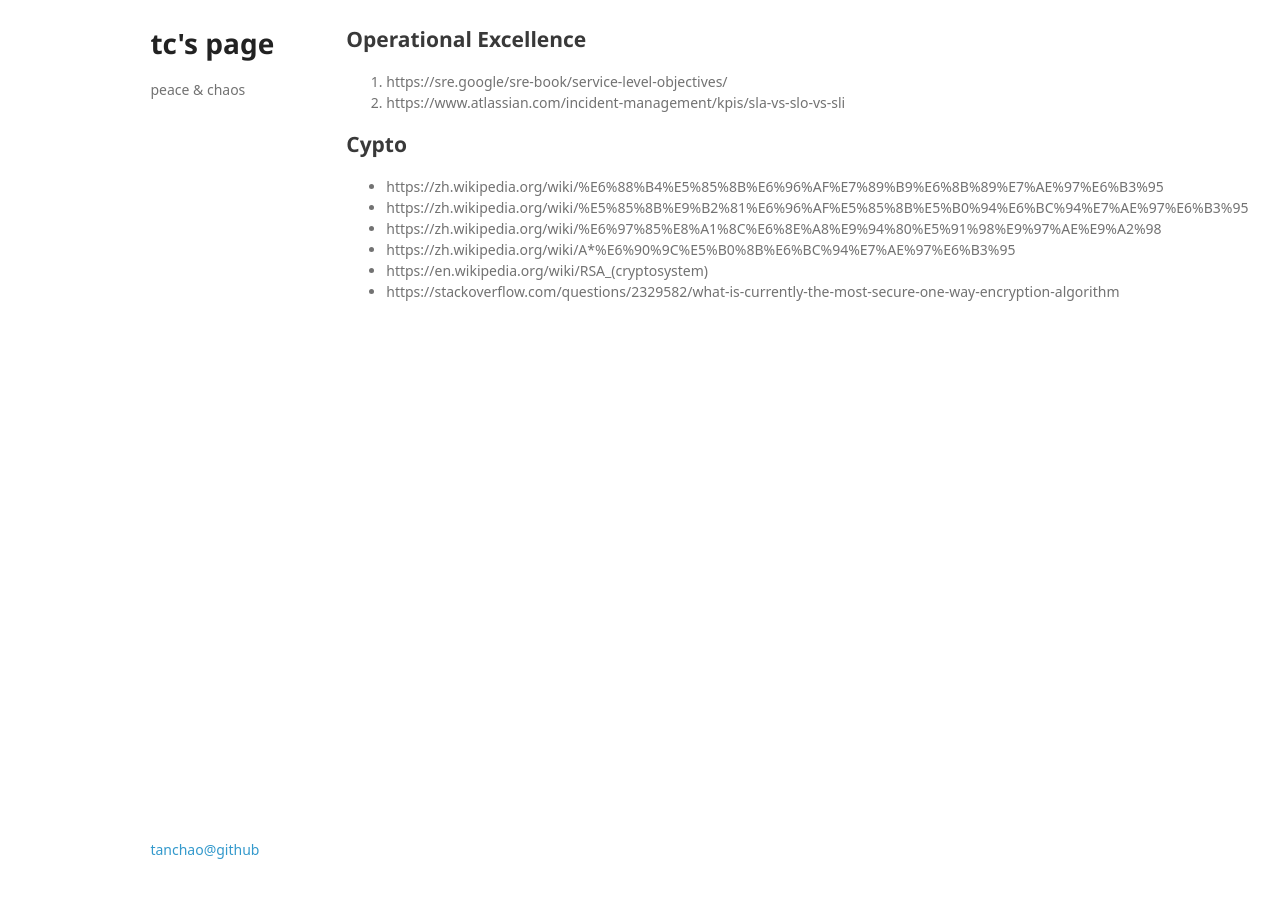
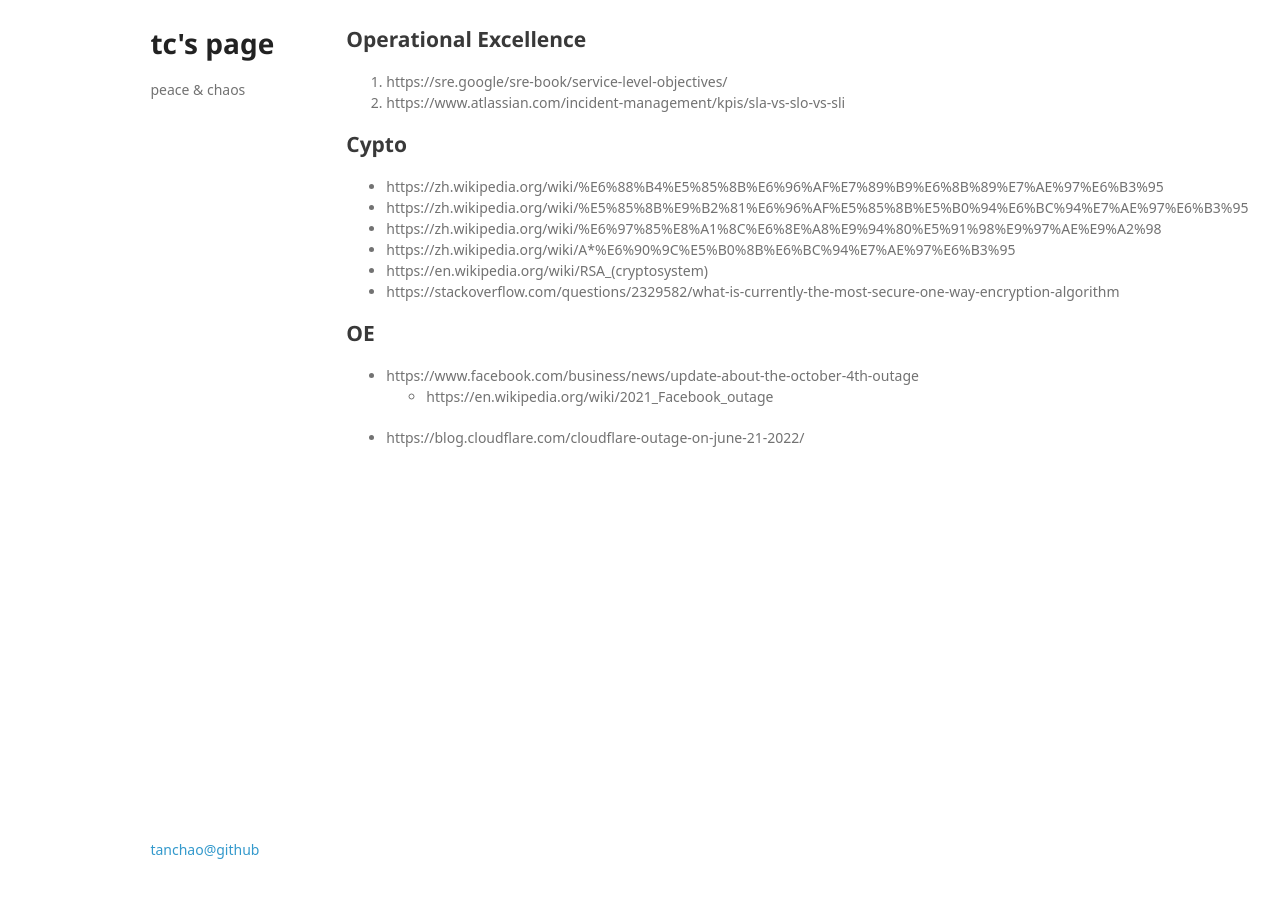
Before and after one commit to tanchao/tanchao.github.io, a Jekyll site: the page built from _posts/2021-07-13-sde-good-reads.md, in a window 1280 px wide. Built offline with Jekyll 4.4.1, drawn with Linux system fonts in a browser that asks for light colours; some web fonts are replaced.

Commit message:
add recent popular outage analysis

```diff
--- a/_posts/2021-07-13-sde-good-reads.md
+++ b/_posts/2021-07-13-sde-good-reads.md
@@ -21,3 +21,9 @@ tags: supertan
 - https://zh.wikipedia.org/wiki/A*%E6%90%9C%E5%B0%8B%E6%BC%94%E7%AE%97%E6%B3%95
 - https://en.wikipedia.org/wiki/RSA_(cryptosystem)
 - https://stackoverflow.com/questions/2329582/what-is-currently-the-most-secure-one-way-encryption-algorithm
+
+## OE
+
+- https://www.facebook.com/business/news/update-about-the-october-4th-outage
+  - https://en.wikipedia.org/wiki/2021_Facebook_outage
+- https://blog.cloudflare.com/cloudflare-outage-on-june-21-2022/
```
